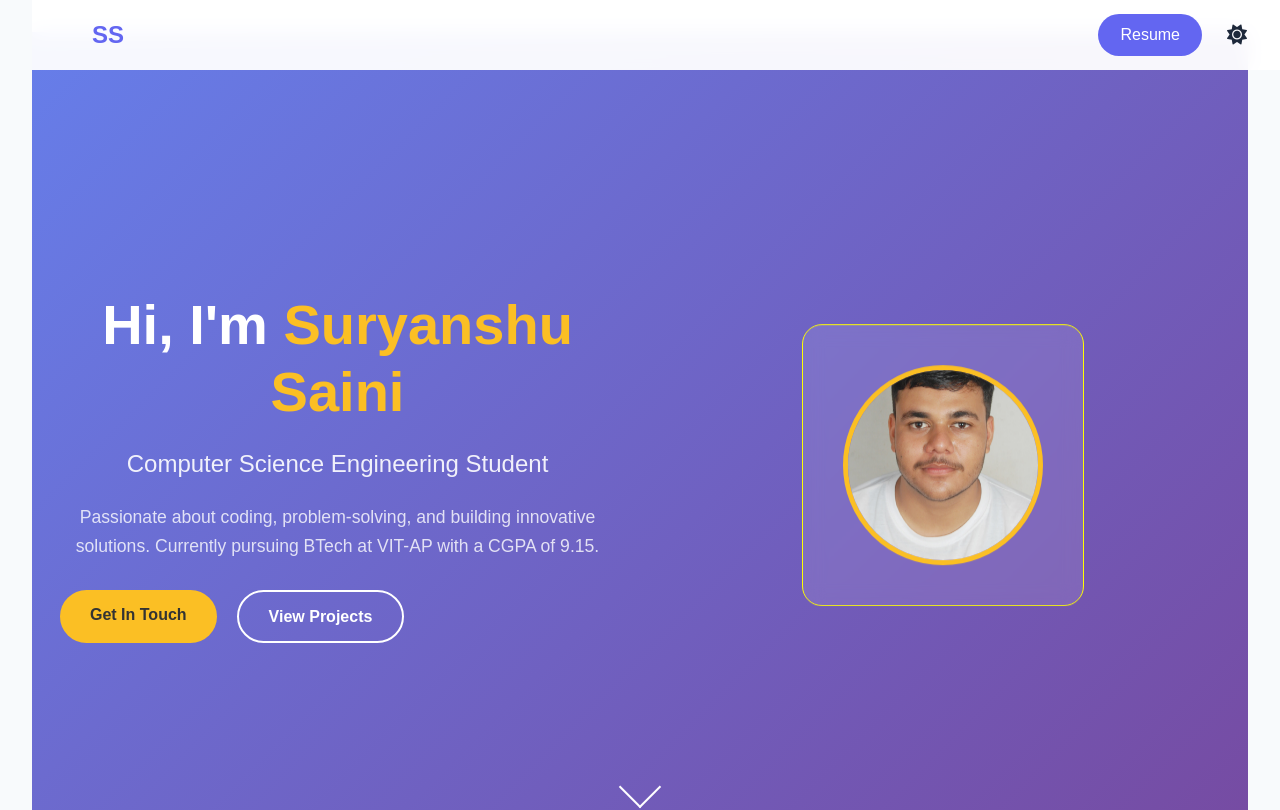
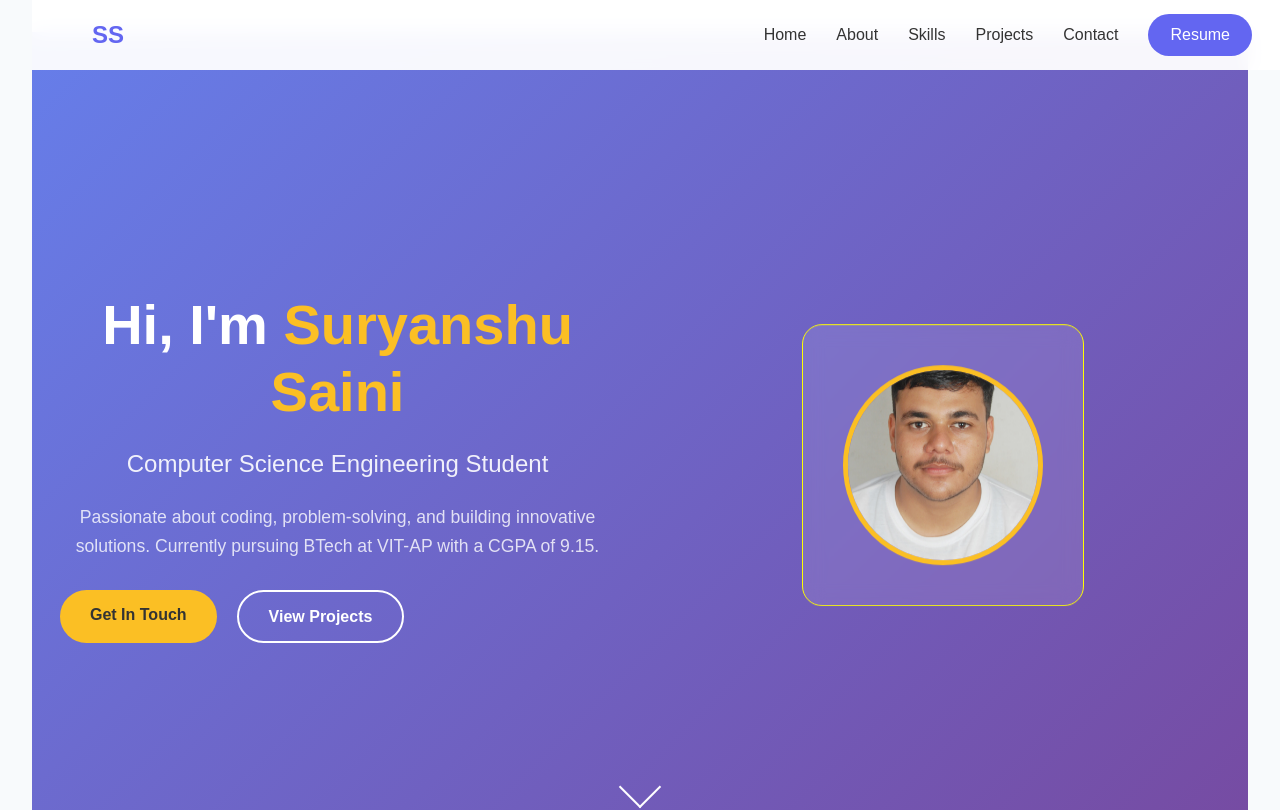
Before and after one commit to suryanshusaini/PORTFOLIO, a React (Vite) app in the folder vite-project/: page / in a window 1280 px wide. Shown: the top 810 px of the page. Built offline with nearby package versions, Linux system fonts and the light colour scheme.

Commit message:
Update Navbar.jsx

```diff
--- a/vite-project/src/components/Navbar.jsx
+++ b/vite-project/src/components/Navbar.jsx
@@ -2,8 +2,7 @@
 
 import React from "react";
 
-// 1. Receive 'theme' and 'toggleTheme' as props
-function Navbar({ theme, toggleTheme }) {
+function Navbar() {
   return (
     <nav className="navbar">
       <div className="nav-container">
@@ -13,8 +12,23 @@ function Navbar({ theme, toggleTheme }) {
 
         <div className="nav-right">
           <div className="nav-menu" id="nav-menu">
-            {/* ...your nav links... */}
+            <a href="#home" className="nav-link">
+              Home
+            </a>
+            <a href="#about" className="nav-link">
+              About
+            </a>
+            <a href="#skills" className="nav-link">
+              Skills
+            </a>
+            <a href="#projects" className="nav-link">
+              Projects
+            </a>
+            <a href="#contact" className="nav-link">
+              Contact
+            </a>
           </div>
+
           <div className="nav-action">
             <a
               href="/suryanshu-saini-resume.pdf"
@@ -23,14 +37,6 @@ function Navbar({ theme, toggleTheme }) {
             >
               Resume
             </a>
-            {/* 2. Add the theme toggle button */}
-            <button onClick={toggleTheme} className="theme-toggle">
-              {theme === "light" ? (
-                <i className="fas fa-moon"></i>
-              ) : (
-                <i className="fas fa-sun"></i>
-              )}
-            </button>
           </div>
         </div>
 
```
